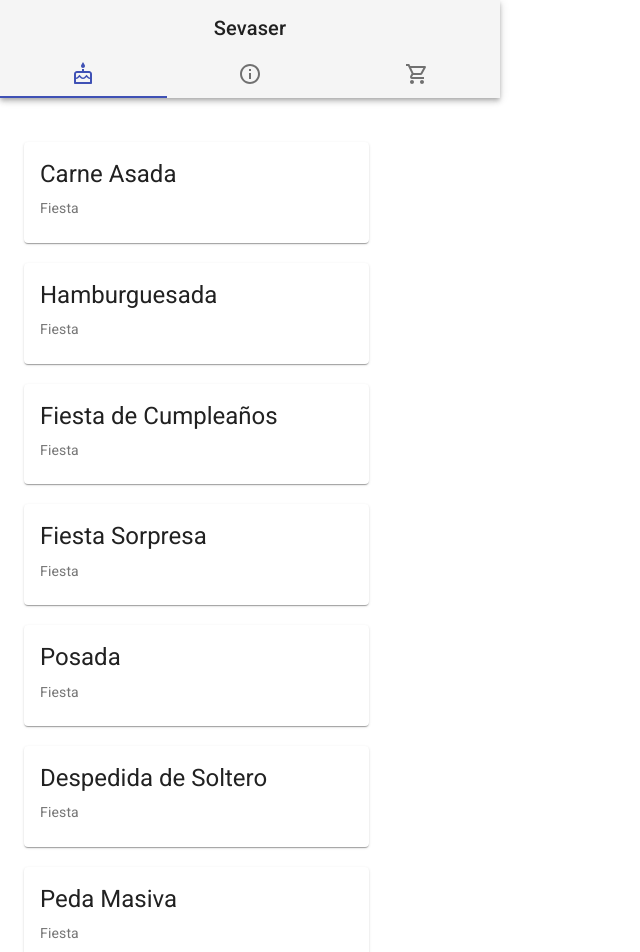
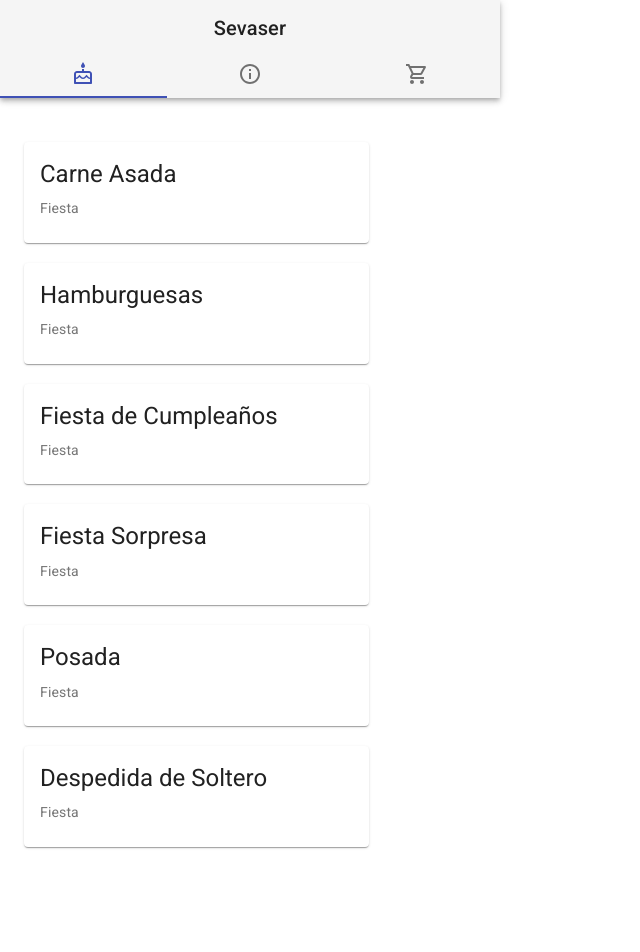
Before and after one commit to vumg-z/Sevaser, a React (Create React App) app in the folder my-app/: page / in a window 1280 px wide. Shown: the top 952 px of the page, without its empty margins (0-640 px from the left). After the commit the page ends 891 px from the top, so only its background shows below. Built offline with nearby package versions, Linux system fonts and the light colour scheme.

Commit message:
Eleccion de eventos terminada

```diff
--- /dev/null
+++ b/my-app/data.json
@@ -0,0 +1,22 @@
+[
+    {
+        "id":0,
+        "nombre": "Hamburguesas"
+    },
+    {
+        "id": 1,
+        "nombre": "Carne Asada"
+    },
+    {
+        "id": 2,
+        "nombre" : "Fiesta de Cumpleaños"
+    },
+    {
+        "id": 3,
+        "nombre": "Fiesta Sorpresa"
+    },
+    {
+        "id": 4,
+        "nombre": "Posada"
+    }
+]
--- a/my-app/src/components/Card/Card.js
+++ b/my-app/src/components/Card/Card.js
@@ -22,7 +22,7 @@ export default function MediaCard(props) {
   const classes = useStyles();
 
   return (
-    <Card className={classes.card}>
+    <Card className={classes.card} onClick={()=> props.action(props.texto)}>
       <CardActionArea>
       {/* <CardMedia
           component="img"
--- a/my-app/src/components/Events/Events.js
+++ b/my-app/src/components/Events/Events.js
@@ -1,19 +1,21 @@
-import React from "react";
+import React, {useState, useEffect} from "react";
 import Card from "../Card/Card";
 
 
-export default function EventsList() {
-  return (
-    <div>
-      <Card texto={"Carne Asada"} tipo={"Fiesta"}></Card>
-      <Card texto={"Hamburguesada"} tipo={"Fiesta"}></Card>
-      <Card texto={"Fiesta de Cumpleaños"} tipo={"Fiesta"}></Card>
-      <Card texto={"Fiesta Sorpresa"} tipo={"Fiesta"}></Card>
-      <Card texto={"Posada"} tipo={"Fiesta"}></Card>
-      <Card texto={"Despedida de Soltero"} tipo={"Fiesta"}></Card>
-      <Card texto={"Peda Masiva"} tipo={"Fiesta"}></Card>
-      <Card texto={"Reu con los compas"} tipo={"Fiesta"}></Card>
-      <Card texto={"Algo tranqui"} tipo={"Fiesta"}></Card>
-    </div>
-  );
+export default function EventsList(props){
+
+  if(props.data.length == 0){
+    return (
+      <div>
+        loading
+      </div>
+    )
+  }else{
+
+    const components = props.data.map((item) => (
+      <Card texto={item.nombre} key={item.id} tipo={item.tipo} action={props.handleClick} />
+    ))
+
+    return <div>{components}</div>;
+  }
 }
--- a/my-app/src/components/Overview/Overview.js
+++ b/my-app/src/components/Overview/Overview.js
@@ -1,18 +1,42 @@
-import React from "react";
+import React, {useEffect, useState} from "react";
 import Card from "../Card/Card";
 
-export default function EventsList() {
-  return (
+
+export default function EventList(props){
+
+  function handleClick(){
+    // alert("no pasa nada bb")
+  }
+
+  return(
     <div>
-      <Card data={"16 Nov"} evento={"Carne Asada"}></Card>
-      <Card data={"Gasto estimado"} evento={"$1125"}></Card>
-      <Card data={"Personas"} evento={"25"}></Card>
-      <Card data={"Costo por persona"} evento={"$45"}></Card>
-      <Card data={"Comida principal"} evento={"Arrachera Asada"}></Card>
-      <Card data={"Bebida principal"} evento={"Cerveza"}></Card>
-      <Card data={"Botana principal"} evento={"Churros"}></Card>
-      <Card data={"Desechables"} evento={"Baratos"}></Card>
-      <Card evento={"Lista de compras"}></Card>
+      <Card data={"16 Nov"} evento={props.evento} action={handleClick}></Card>
+      <Card data={"Gasto estimado"} evento={"$1125"} action={handleClick}></Card>
+      <Card data={"Personas"} evento={"25"} action={handleClick}></Card>
+      <Card data={"Costo por persona"} evento={"$45"} action={handleClick}></Card>
+      <Card data={"Comida principal"} evento={"Arrachera Asada"} action={handleClick}></Card>
+      <Card data={"Bebida principal"} evento={"Cerveza"} action={handleClick}></Card>
+      <Card data={"Botana principal"} evento={"Churros"} action={handleClick}></Card>
+      <Card data={"Desechables"} evento={"Baratos"} action={handleClick}></Card>
+      <Card evento={"Lista de compras"} action={handleClick}></Card>
     </div>
-  );
+  )
 }
+
+
+
+// export default function EventsList() {
+//   return (
+//     <div>
+//       <Card data={"16 Nov"} evento={"Carne Asada"}></Card>
+//       <Card data={"Gasto estimado"} evento={"$1125"}></Card>
+//       <Card data={"Personas"} evento={"25"}></Card>
+//       <Card data={"Costo por persona"} evento={"$45"}></Card>
+//       <Card data={"Comida principal"} evento={"Arrachera Asada"}></Card>
+//       <Card data={"Bebida principal"} evento={"Cerveza"}></Card>
+//       <Card data={"Botana principal"} evento={"Churros"}></Card>
+//       <Card data={"Desechables"} evento={"Baratos"}></Card>
+//       <Card evento={"Lista de compras"}></Card>
+//     </div>
+//   );
+// }
--- a/my-app/src/components/Tab/Tab.js
+++ b/my-app/src/components/Tab/Tab.js
@@ -1,4 +1,4 @@
-import React from "react";
+import React, {useEffect} from "react";
 import PropTypes from "prop-types";
 import { makeStyles } from "@material-ui/core/styles";
 import AppBar from "@material-ui/core/AppBar";
@@ -12,6 +12,7 @@ import ShopIcon from "@material-ui/icons/ShoppingCartOutlined";
 import Events from "../Events/Events";
 import Overview from "../Overview/Overview";
 import Shopping from "../Shopping/Shopping"
+import EventosData from "../../data/data"
 
 
 function TabPanel(props) {
@@ -62,6 +63,26 @@ export default function ScrollableTabsButtonAuto() {
     setValue(newValue);
   };
 
+  // estado del "evento" a evento me refiero al tipo de fiesta e.g "carne asada", "hamburguesas" etc
+
+  const [evento, setEvento] = React.useState("Carne Asada")
+
+  // handle change del evento, en esta lineas de codigo voy a manejar la eleccion del evento
+
+  function handleClick(evento) {
+    setEvento(evento)
+  }
+
+  //data de los eventos
+
+  const [eventosData, setEventosData] = React.useState([])
+
+  // estado para agarrar la data de los eventos
+
+  useEffect(()=> {
+    setEventosData(EventosData)
+  }, [])
+
   return (
     <div className={classes.root}>
       <AppBar position="static" color="default">
@@ -83,10 +104,10 @@ export default function ScrollableTabsButtonAuto() {
         </Tabs>
       </AppBar>
       <TabPanel value={value} index={0}>
-        <Events />
+        <Events data={eventosData} handleClick={handleClick} />
       </TabPanel>
       <TabPanel value={value} index={1}>
-        <Overview />
+        <Overview evento={evento} />
       </TabPanel>
       <TabPanel value={value} index={2}>
         <Shopping/>
--- /dev/null
+++ b/my-app/src/data/data.js
@@ -0,0 +1,34 @@
+const eventos = [
+  {
+    id: 0,
+    nombre: "Carne Asada",
+    tipo: "Fiesta"
+  },
+  {
+    id: 1,
+    nombre: "Hamburguesas",
+    tipo: "Fiesta"
+  },
+  {
+    id: 2,
+    nombre: "Fiesta de Cumpleaños",
+    tipo: "Fiesta"
+  },
+  {
+    id: 3,
+    nombre: "Fiesta Sorpresa",
+    tipo: "Fiesta"
+  },
+  {
+    id: 4,
+    nombre: "Posada",
+    tipo: "Fiesta"
+  },
+  {
+    id: 5,
+    nombre: "Despedida de Soltero",
+    tipo: "Fiesta"
+  }
+];
+
+export default eventos;
```
Also changed, not shown: my-app/src/data/bebidas.js (added, +17 -0 lines), 1 other file (tests, documents, lock files or other folders).
